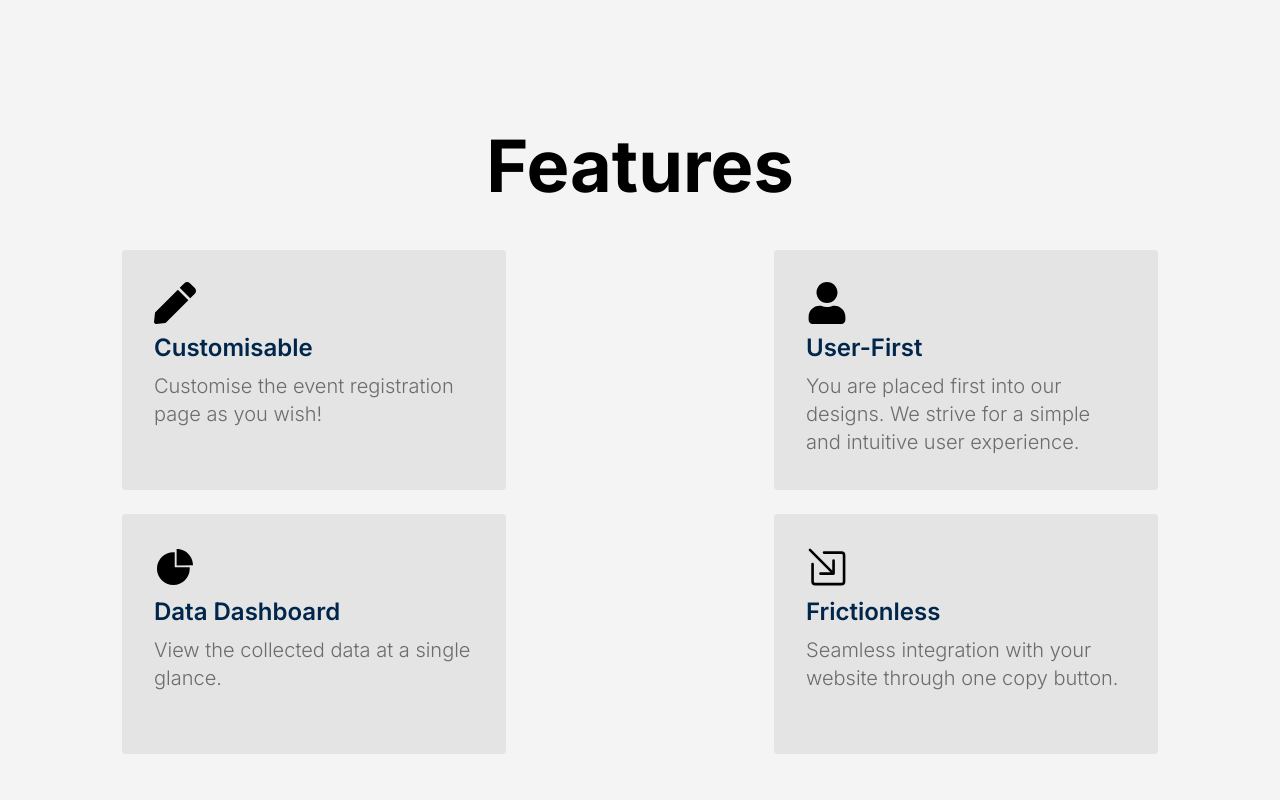
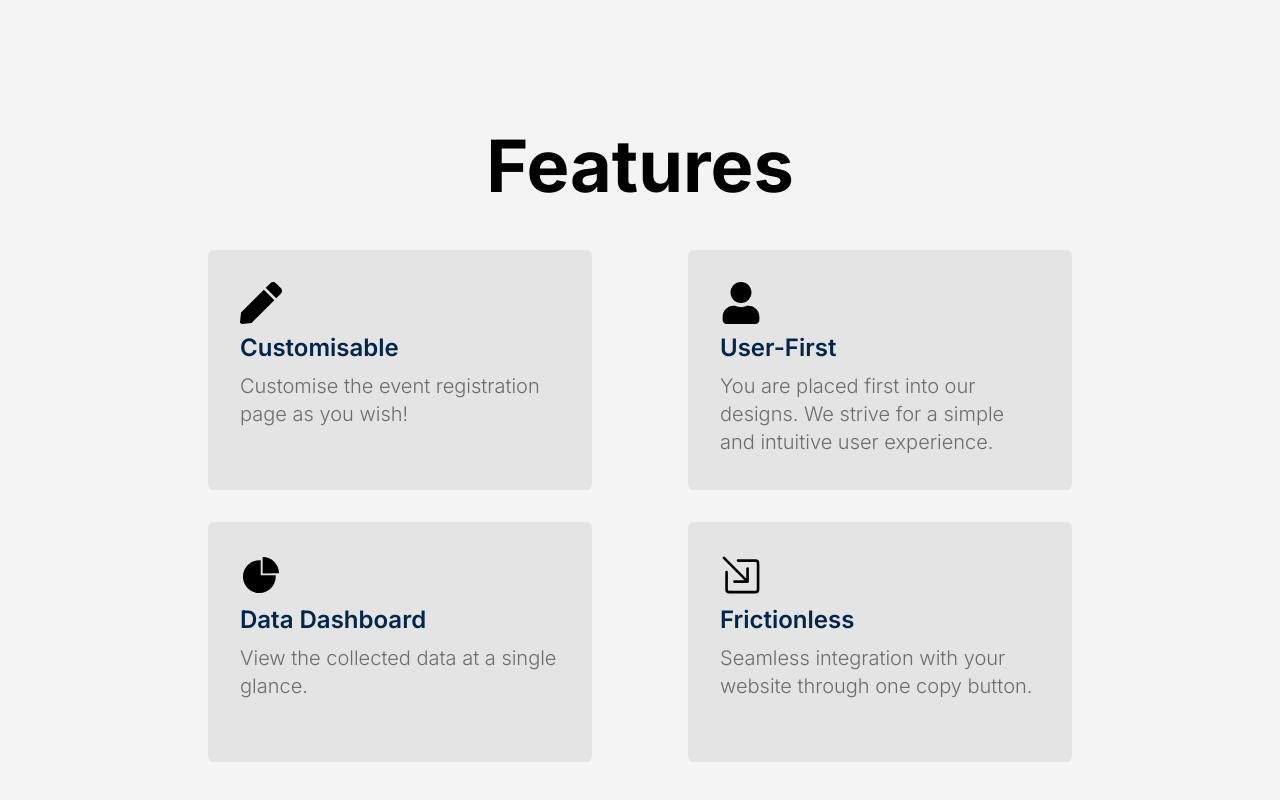
Before and after one commit to wr1159/advent, a Next.js app: page / in a window 1280 px wide. Shown: the part 1014-1814 px from the top of the page. Built offline with nearby package versions, Linux system fonts and the light colour scheme.

Commit message:
Fix features in desktop layout

```diff
--- a/components/Card.tsx
+++ b/components/Card.tsx
@@ -8,7 +8,7 @@ export interface CardProps {
 
 const Card: React.FC<CardProps> = ({ title, body, icon }) => {
   return (
-    <div className="mx-auto flex h-52 w-72 flex-col rounded bg-secondary p-4 md:h-60 md:w-96 md:p-8">
+    <div className="w-76 mx-8 flex h-48 flex-col rounded-md bg-secondary p-8 md:h-60 md:w-96">
       {icon && <div className="mb-2">{icon}</div>}
       <h3 className="mb-2 text-base font-semibold text-accent md:text-2xl">
         {title}
--- a/components/Features.tsx
+++ b/components/Features.tsx
@@ -10,7 +10,8 @@ const FeaturesComponent: React.FC = () => {
       <h1 className="text-center text-4xl font-bold text-black lg:text-7xl">
         Features
       </h1>
-      <div className="my-12 grid grid-cols-1 justify-center gap-6 md:grid-cols-2">
+      <div className="flex flex-wrap justify-center">
+        <div className="my-12 grid grid-cols-1 gap-8 md:grid-cols-2">
           <Card
             title="Customisable"
             body="Customise the event registration page as you wish!"
@@ -33,6 +34,7 @@ const FeaturesComponent: React.FC = () => {
           />
         </div>
       </div>
+    </div>
   );
 };
 
```
Lines whose indentation alone changed are shown as unchanged.
